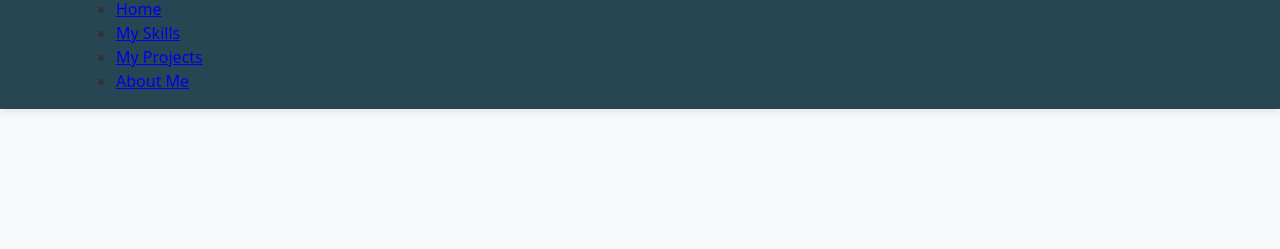
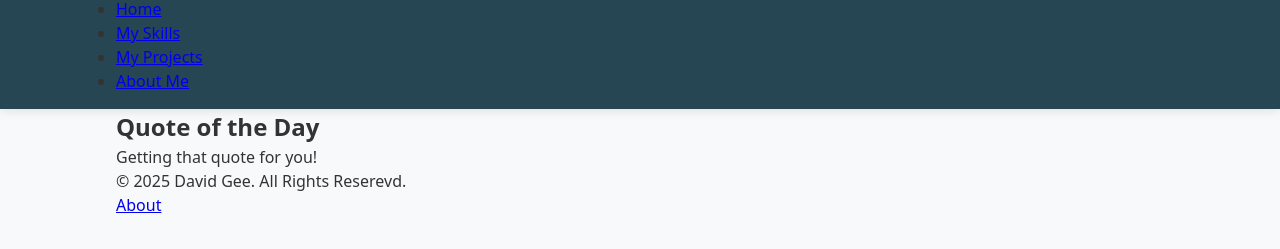
Before and after one commit to baddiesdaddy23/david-gee-portfolio, a plain HTML site: page index.html in a window 1280 px wide. Shown: the part 43-292 px from the top of the page. Drawn offline with Linux system fonts and the light colour scheme.

Commit message:
Update index.html
completed todo and added footer

```diff
--- a/index.html
+++ b/index.html
@@ -22,9 +22,18 @@
       </div>
     </header>
     <main>
-      <!-- TODO: add container for QOTD -->
+      <section class="container">
+        <h2>Quote of the Day</h2>
+        <blockquote id="quote">Getting that quote for you!</blockquote>
+        <p id="quote-author"></p>
+      </section>
     </main>
-    <footer></footer>
+    <footer>
+      <div class="container">
+        <p>&copy; 2025 David Gee. All Rights Reserevd.</p>
+        <p><a href="about.html">About</a></p>
+      </div>
+    </footer>
     <script src="js/main.js"> </script>
   </body>
 </html>
```
